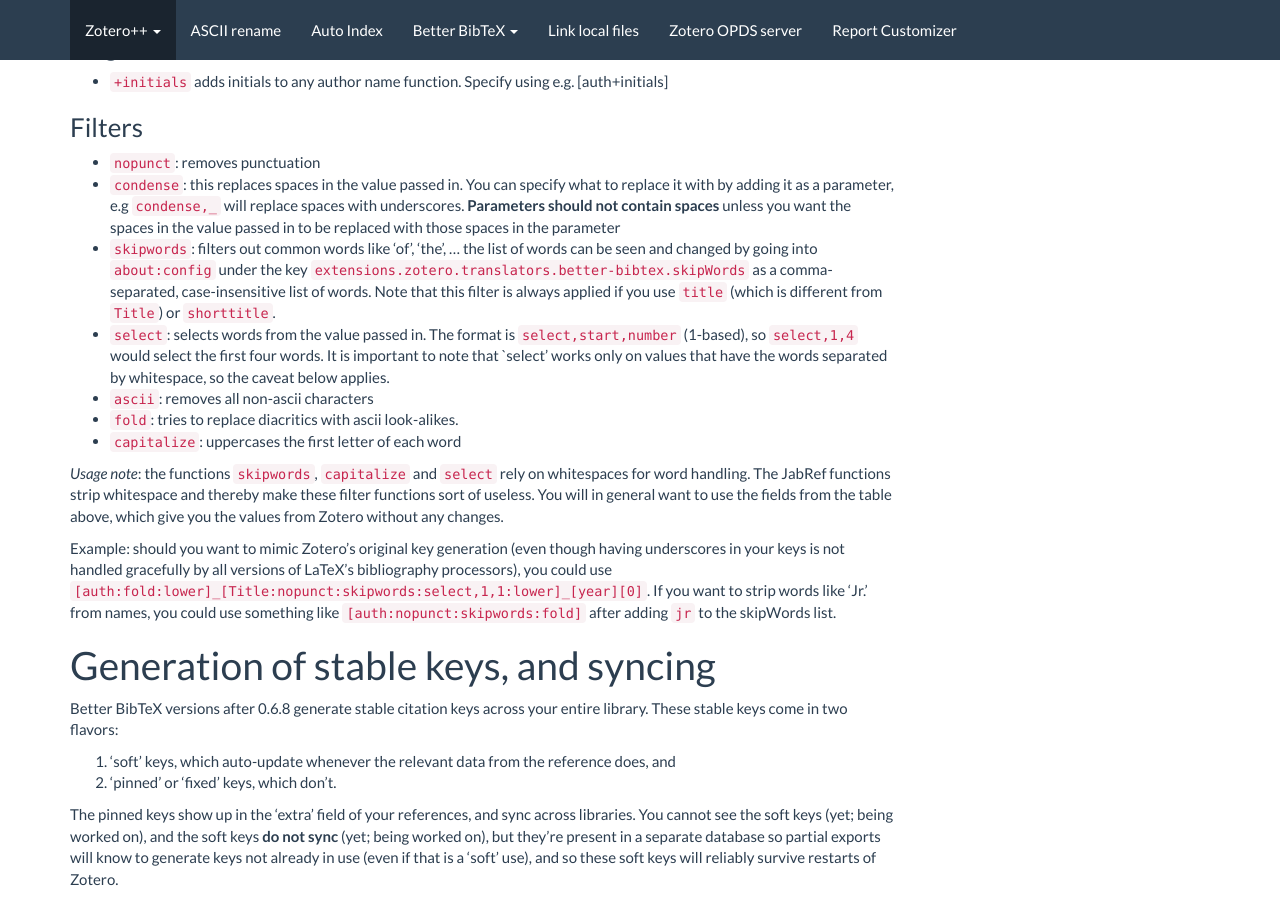
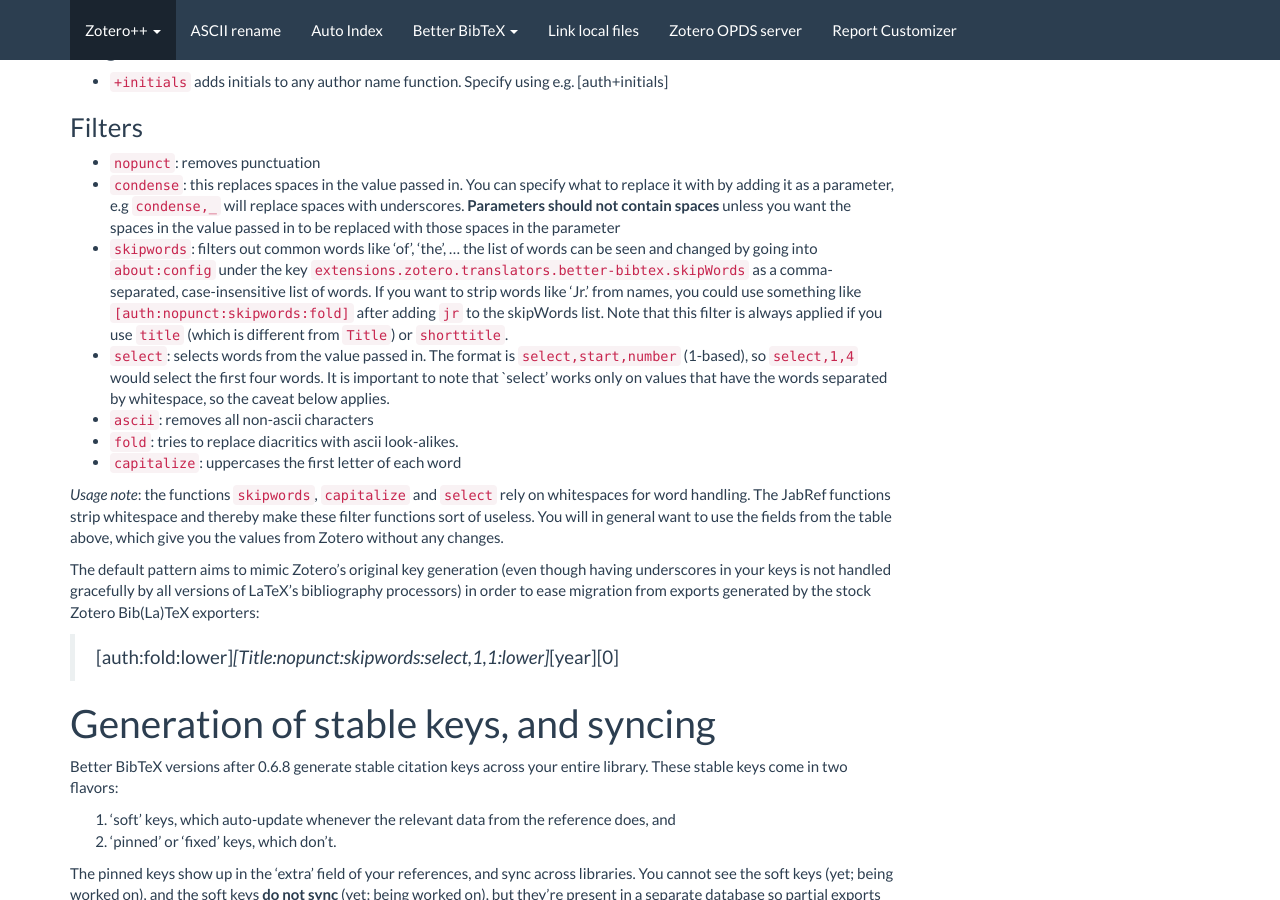
Before and after one commit to edwinksl/ZotPlus.github.io, a Jekyll site: the page built from better-bibtex/citation-keys.md, in a window 1280 px wide and 900 px high, scrolled down 2220 px. Built offline with Jekyll 4.4.1, drawn with Linux system fonts in a browser that asks for light colours; nearby versions of some CDN libraries.

Commit message:
better-bibtex 1.0.8 / link-local-files 0.0.9 / report-customizer 0.2.13 / debug-bridge 0.1.0 / ascii-rename 0.0.40 / auto-index 0.0.36 / opds 0.0.10

```diff
--- a/better-bibtex/citation-keys.md
+++ b/better-bibtex/citation-keys.md
@@ -116,8 +116,9 @@ BBT adds a few fields, flags and filter functions that JabRef (perhaps wisely) d
   want the spaces in the value passed in to be replaced with those spaces in the parameter
 - `skipwords`: filters out common words like 'of', 'the', ... the list of words can be seen and changed by going into
   `about:config` under the key `extensions.zotero.translators.better-bibtex.skipWords` as a comma-separated,
-  case-insensitive list of words. Note that this filter is always applied if you use `title` (which is different from
-  `Title`) or `shorttitle`.
+  case-insensitive list of words.
+  If you want to strip words like 'Jr.' from names, you could use something like `[auth:nopunct:skipwords:fold]` after adding `jr` to the skipWords list.
+  Note that this filter is always applied if you use `title` (which is different from `Title`) or `shorttitle`.
 - `select`: selects words from the value passed in. The format is `select,start,number` (1-based), so `select,1,4`
   would select the first four words. It is important to note that `select' works only on values that have the words
   separated by whitespace, so the caveat below applies.
@@ -129,10 +130,12 @@ BBT adds a few fields, flags and filter functions that JabRef (perhaps wisely) d
 whitespace and thereby make these filter functions sort of useless. You will in general want to use the fields from the
 table above, which give you the values from Zotero without any changes.
 
-Example: should you want to mimic Zotero's original key generation (even though having underscores in your keys is not
-handled gracefully by all versions of LaTeX's bibliography processors), you could use
-`[auth:fold:lower]_[Title:nopunct:skipwords:select,1,1:lower]_[year][0]`. If you want to strip words like 'Jr.' from names,
-you could use something like `[auth:nopunct:skipwords:fold]` after adding `jr` to the skipWords list.
+The default pattern aims to mimic Zotero's original key generation (even though having underscores in your keys is not
+handled gracefully by all versions of LaTeX's bibliography processors) in order to ease migration from exports generated
+by the stock Zotero Bib(La)TeX exporters:
+
+> [auth:fold:lower]_[Title:nopunct:skipwords:select,1,1:lower]_[year][0]
+
 
 # Generation of stable keys, and syncing
 
```
